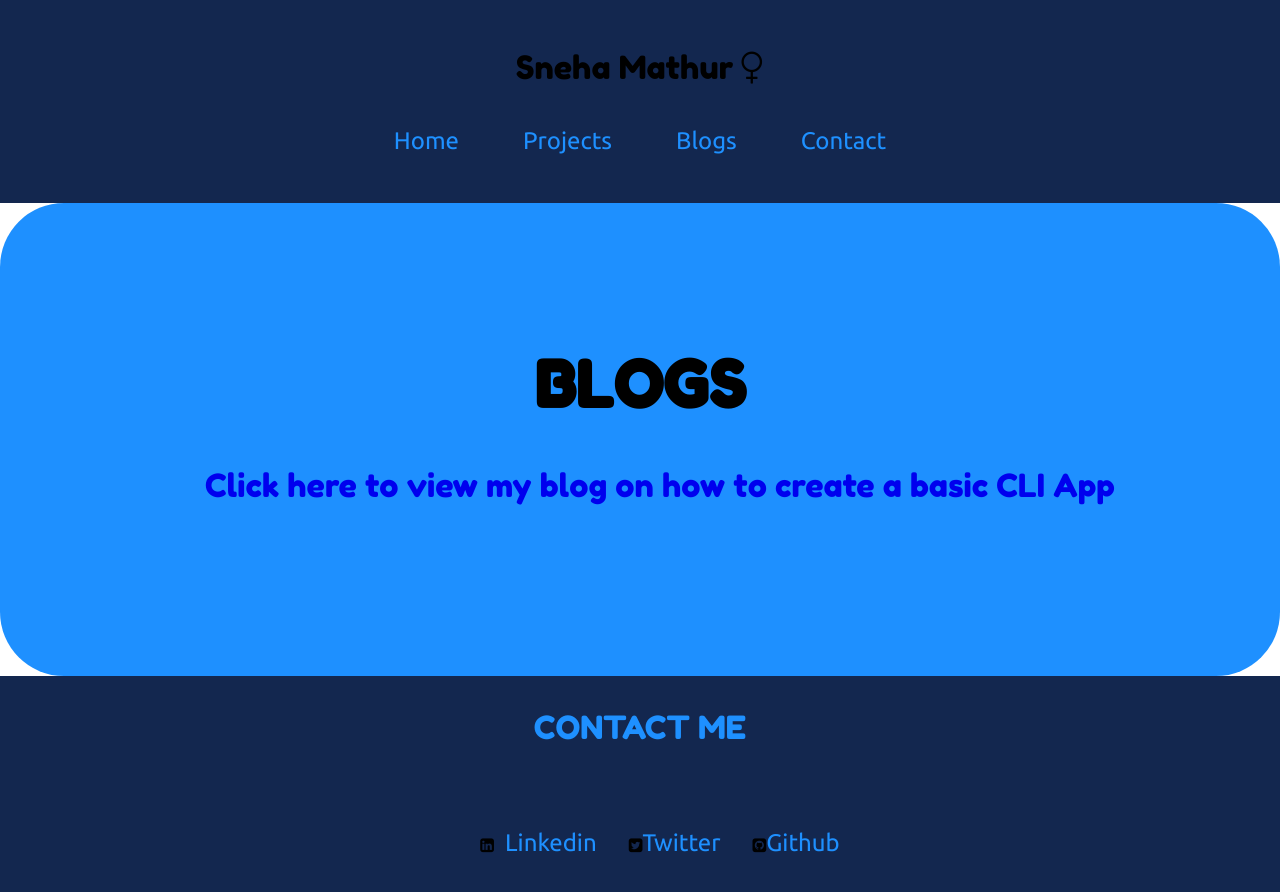
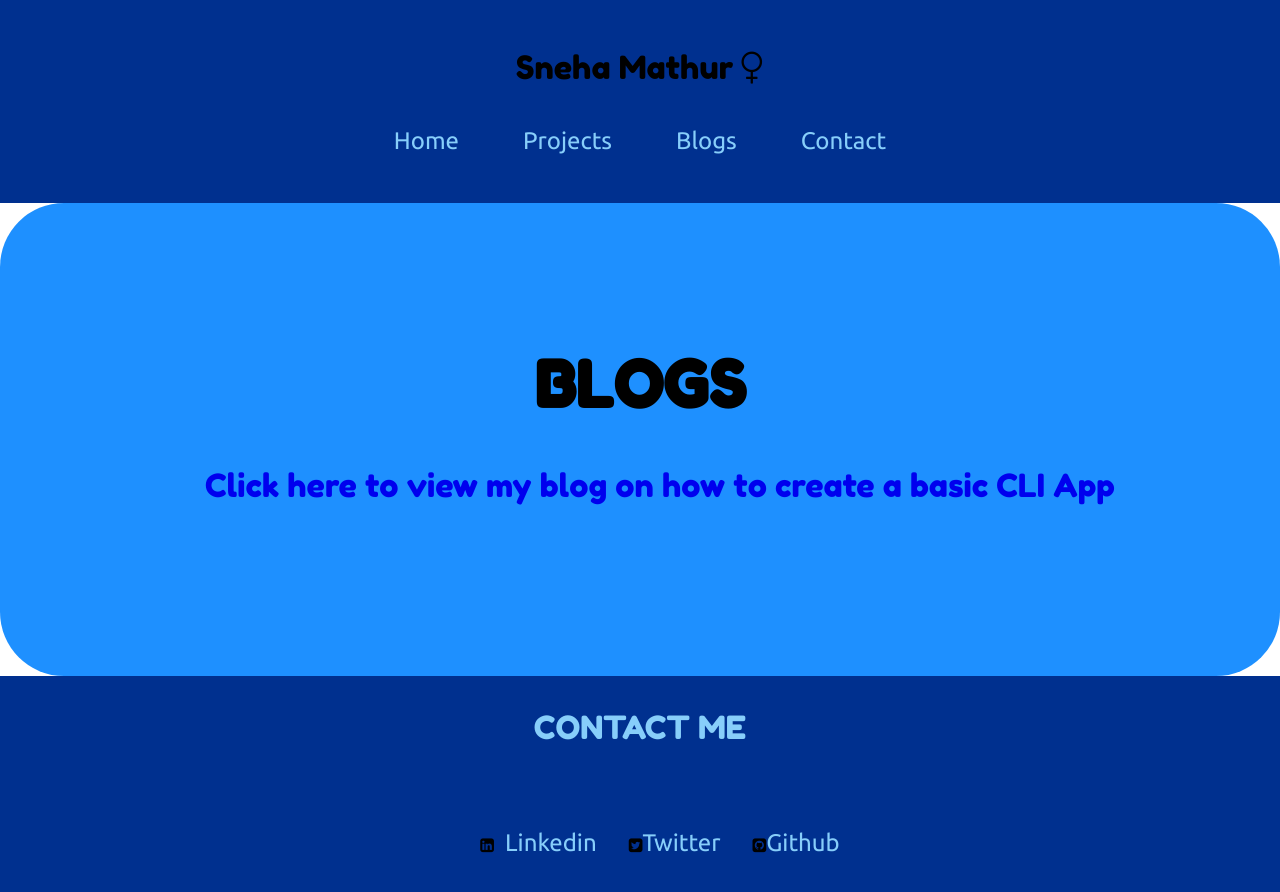
Before and after one commit to snehamathur01/sneha_portfolio, a plain HTML site: page Blogs.html in a window 1280 px wide. Drawn offline with Linux system fonts and the light colour scheme.

Commit message:
Portfolio
Portfolio built using html, css

```diff
--- a/portfolio.css
+++ b/portfolio.css
@@ -8,7 +8,7 @@ html,body{
 
 }
 :root{
-  --primary-color:#13274F;
+  --primary-color:#00308F;
   --secondary-color:dodgerblue;
 
 }
@@ -51,7 +51,7 @@ html,body{
     padding: 2rem;
     font-family: 'Ubuntu', sans-serif;
     font-size: x-large;
-    color: dodgerblue;
+    color: #87CEFA;
 
 
 }
@@ -173,7 +173,7 @@ img {
     text-align: center !important;
       font-family: 'Fredoka One', cursive;
       font-size: xx-large;
-      color: dodgerblue;
+      color: #87CEFA;
 
 
   }
@@ -183,7 +183,7 @@ img {
     padding: 2rem 0;
     font-family: 'Ubuntu', sans-serif;
     font-size: x-large;
-    color: dodgerblue;
+    color: #87CEFA;
   }
 
   .foot-no-bullet{
```
